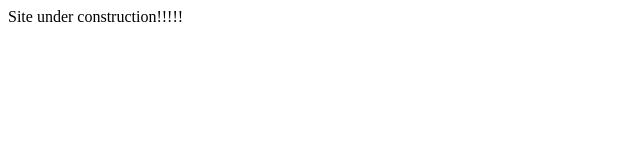
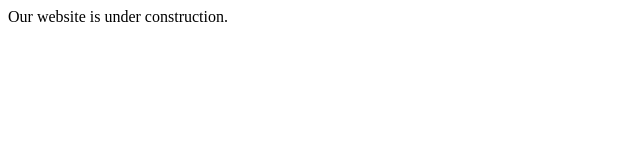
Before and after one commit to greaterbayairlines/staticwebsite, a plain HTML site: page index.html in a window 1280 px wide. Shown: the full height of the page, 0-640 px from the left. Drawn offline with Linux system fonts and the light colour scheme.

Commit message:
Update index.html

```diff
--- a/index.html
+++ b/index.html
@@ -1,5 +1,5 @@
 <!DOCTYPE HTML>
 <html>
     <head></head>
-    <body>Site under construction!!!!!</body>
+    <body>Our website is under construction.</body>
 </html>
```
